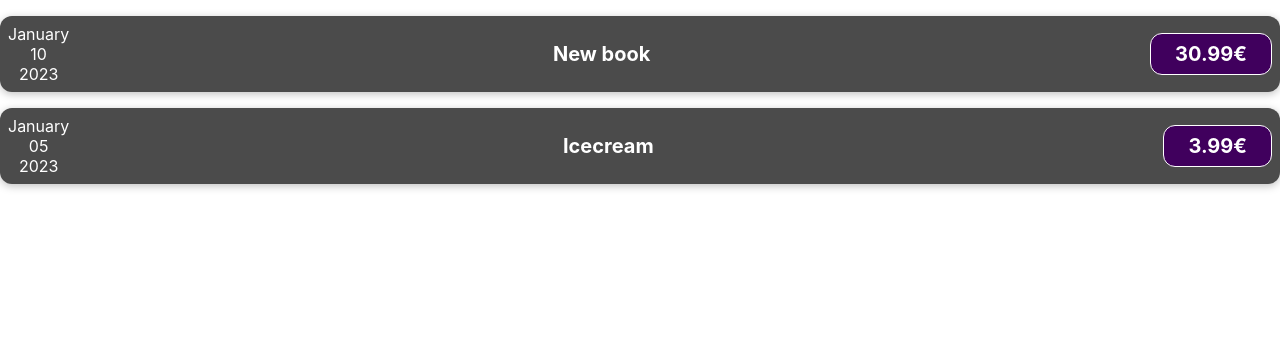
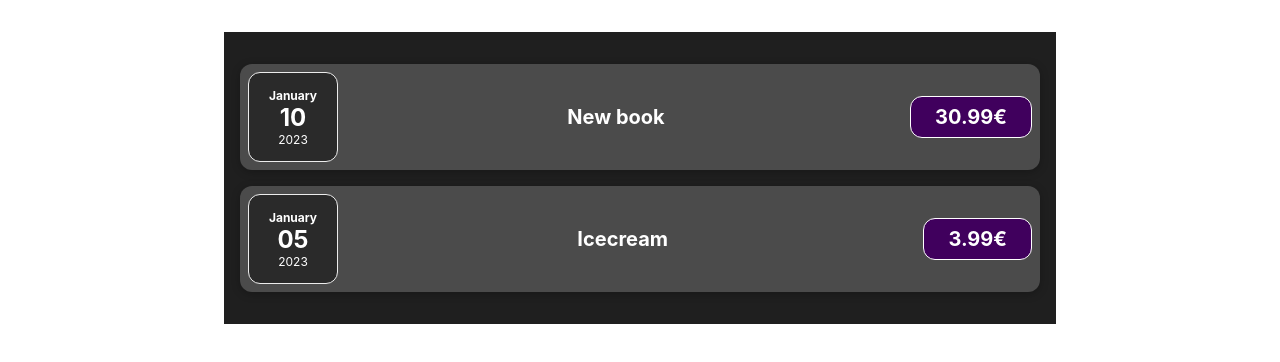
Before and after one commit to kermoohno/expenses, a React (Create React App) app: page / in a window 1280 px wide. Shown: the top 362 px of the page. Built offline with nearby package versions, Linux system fonts and the light colour scheme.

Commit message:
Ülesanne 3 - ExpenseItem ümber kujundamine olemasoleva komponendi abil

```diff
--- a/src/App.js
+++ b/src/App.js
@@ -1,5 +1,6 @@
-import logo from './logo.svg';
 import './App.css';
+import './components/ExpenseItem'
+import Expenses from './components/Expenses'
 
 import ExpenseItem from "./components/ExpenseItem";
 
@@ -19,8 +20,7 @@
 
     return (
         <div className="App">
-            <ExpenseItem expenseData={expenses[0]}></ExpenseItem>
-            <ExpenseItem expenseData={expenses[1]}></ExpenseItem>
+            <Expenses expenses={expenses}></Expenses>
         </div>
     );
 }
--- /dev/null
+++ b/src/components/Card.css
@@ -0,0 +1,5 @@
+.card {
+    border-radius: 12px;
+    box-shadow: 0 1px 8px rgba(0, 0, 0, 0.25);
+
+}
--- /dev/null
+++ b/src/components/Card.js
@@ -0,0 +1,10 @@
+import './Card.css'
+
+function Card(props){
+    const classes = 'Card ' + props.className
+    return(
+        <div className={classes}>{props.children}</div>
+    )
+}
+
+export default Card
--- a/src/components/ExpenseDate.js
+++ b/src/components/ExpenseDate.js
@@ -1,3 +1,4 @@
+import './ExpenseDate.css'
 function ExpenseDate(props){
     const month = props.date.toLocaleString('en-US', {month: 'long'})
     const day = props.date.toLocaleString('en-US', {day: '2-digit'})
@@ -5,10 +6,10 @@
 
 
     return(
-        <div>
-            <div>{month}</div>
-            <div>{day}</div>
-            <div>{year}</div>
+        <div className='expense-date'>
+            <div className='expense-date__month'>{month}</div>
+            <div className='expense-date__day'>{day}</div>
+            <div className='expense-date__year'>{year}</div>
         </div>
     )
 }
--- /dev/null
+++ b/src/components/Expenses.css
@@ -0,0 +1,7 @@
+.expenses {
+    padding: 1rem;
+    background-color: rgb(31, 31, 31);
+    margin: 2rem auto;
+    width: 50rem;
+    max-width: 95%;
+}
--- /dev/null
+++ b/src/components/Expenses.js
@@ -0,0 +1,14 @@
+import './Expenses.css'
+import ExpenseItem from "./ExpenseItem";
+import Card from "./Card";
+
+function Expenses(props){
+    return(
+        <Card className="expenses">
+            <ExpenseItem expenseData={props.expenses[0]}></ExpenseItem>
+            <ExpenseItem expenseData={props.expenses[1]}></ExpenseItem>
+        </Card>
+    )
+}
+
+export default Expenses
```
